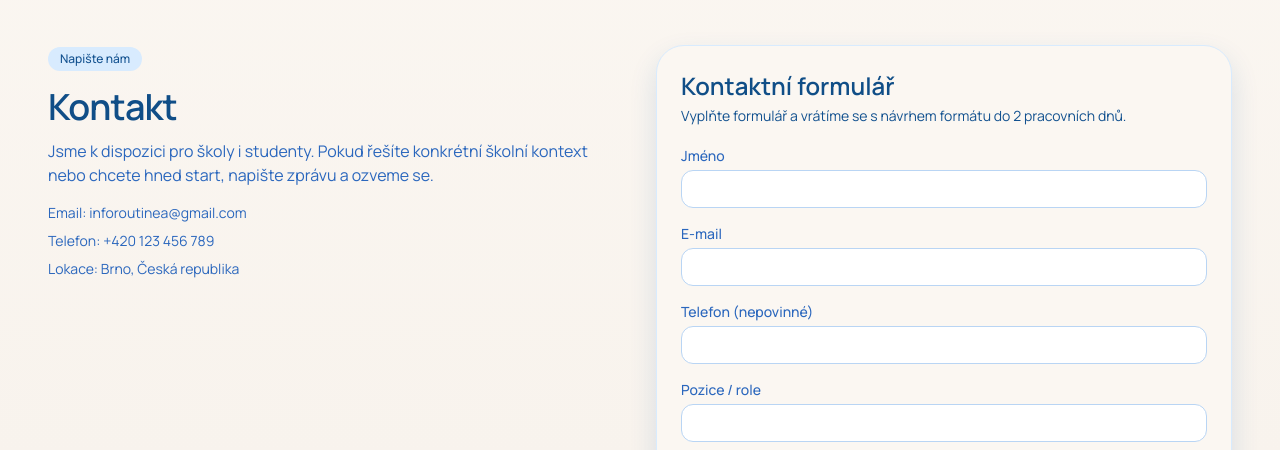
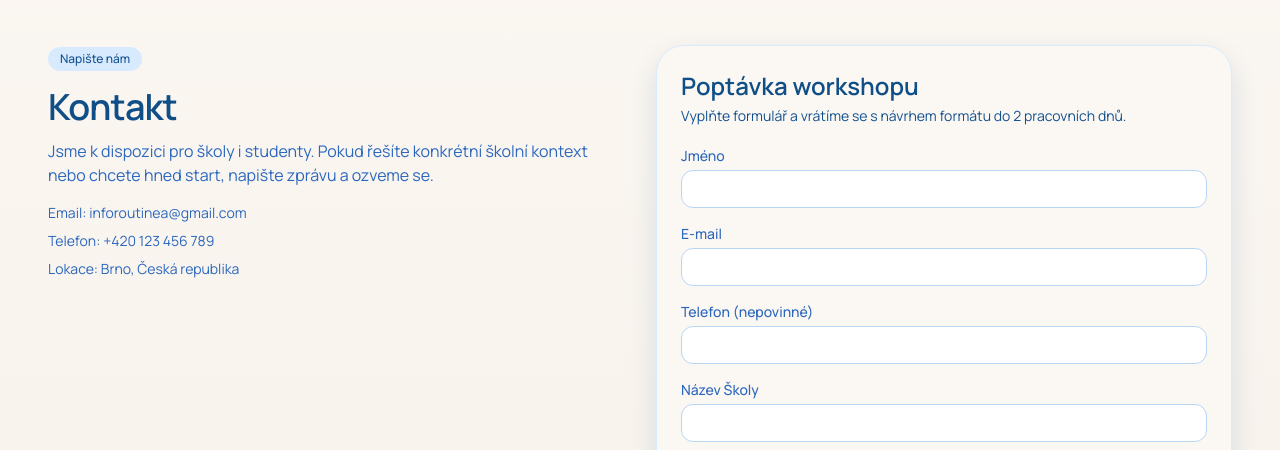
Before and after one commit to Samo878/Routinea_web, a Next.js app: page /contact in a window 1280 px wide. Shown: the part 218-668 px from the top of the page. Built offline with nearby package versions, Linux system fonts and the light colour scheme; no server answers.

Commit message:
Match kontakt contact form

```diff
--- a/app/contact/page.tsx
+++ b/app/contact/page.tsx
@@ -22,10 +22,10 @@ export default function ContactPage() {
           </ul>
         </div>
         <LeadForm
-          title="Kontaktní formulář"
-          source="contact"
-          submitLabel="Odeslat zprávu"
-          roleLabel="Pozice / role"
+          title="Poptávka workshopu"
+          source="home"
+          submitLabel="Požádat o workshop"
+          roleLabel="Název Školy"
         />
       </section>
     </div>
```
